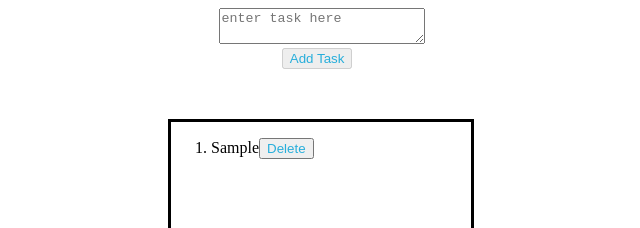
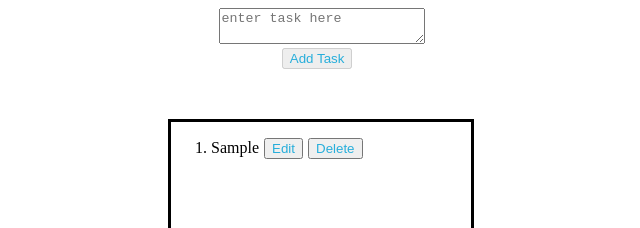
Before and after one commit to Harish24-2021/React-State-2-In-Class---Todo-List---w4mui87y3ot0, a React app: page / in a window 1280 px wide. Both pictures are taken after typing "Sample" into the empty fields and a click on the button "Add Task". Shown: the top 228 px of the page, without its empty margins (295-935 px from the left). Built offline with nearby package versions, Linux system fonts and the light colour scheme.

Commit message:
Reverting changes to app.js

```diff
--- a/src/components/App.js
+++ b/src/components/App.js
@@ -76,7 +76,7 @@ function App() {
 
 						return 	<li key={tasks.toString()} className="list">{tasks}
 
-							{edit &&  <button className="edit" onClick={()=>editHandler(index)}>Edit </button>}
+							{!edit &&  <button className="edit" onClick={()=>editHandler(index)}>Edit </button>}
 							{!edit &&   <button className="delete" onClick={()=>deleteHandler(index)}>Delete</button>}
 						{ edit  && index==editIndex ? <>
 								<textarea value={savedTask} key={index} className="editTask" onChange={(e) => savedTaskHandler(e) } > </textarea>
```
